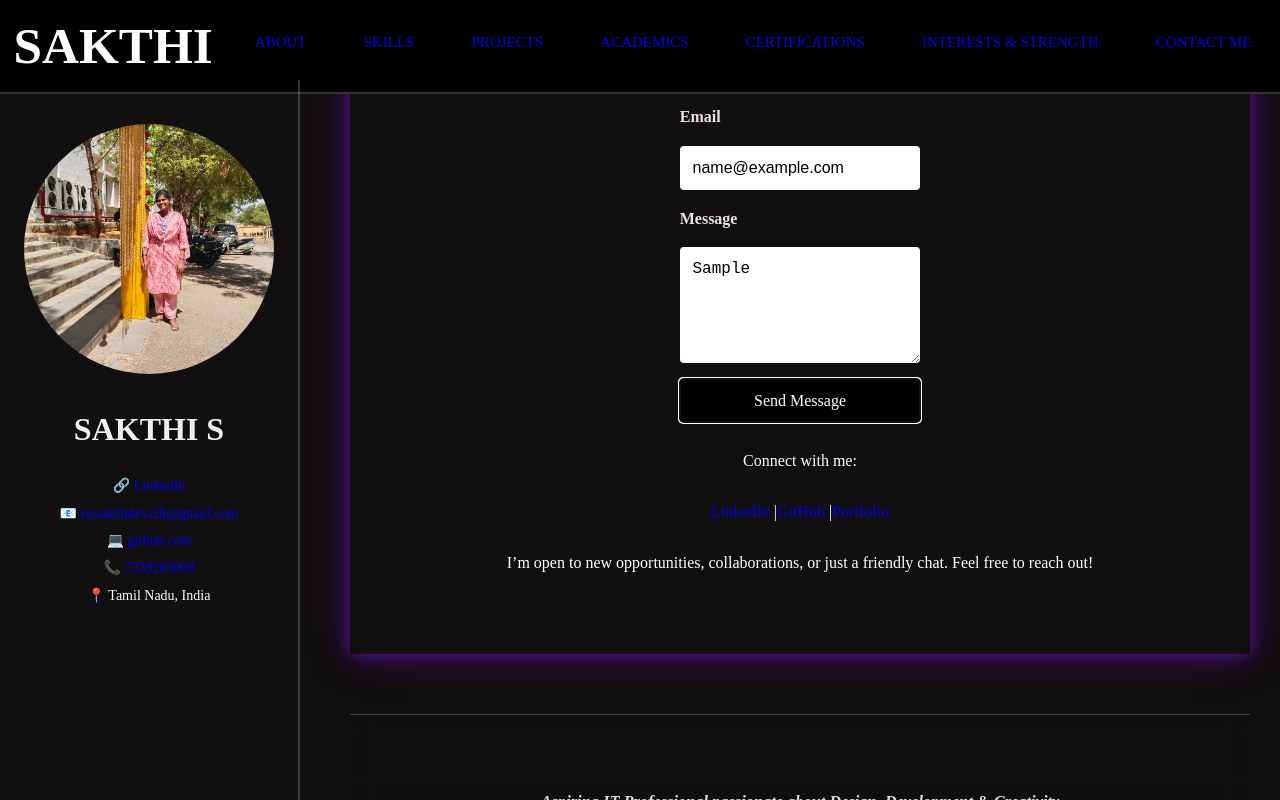
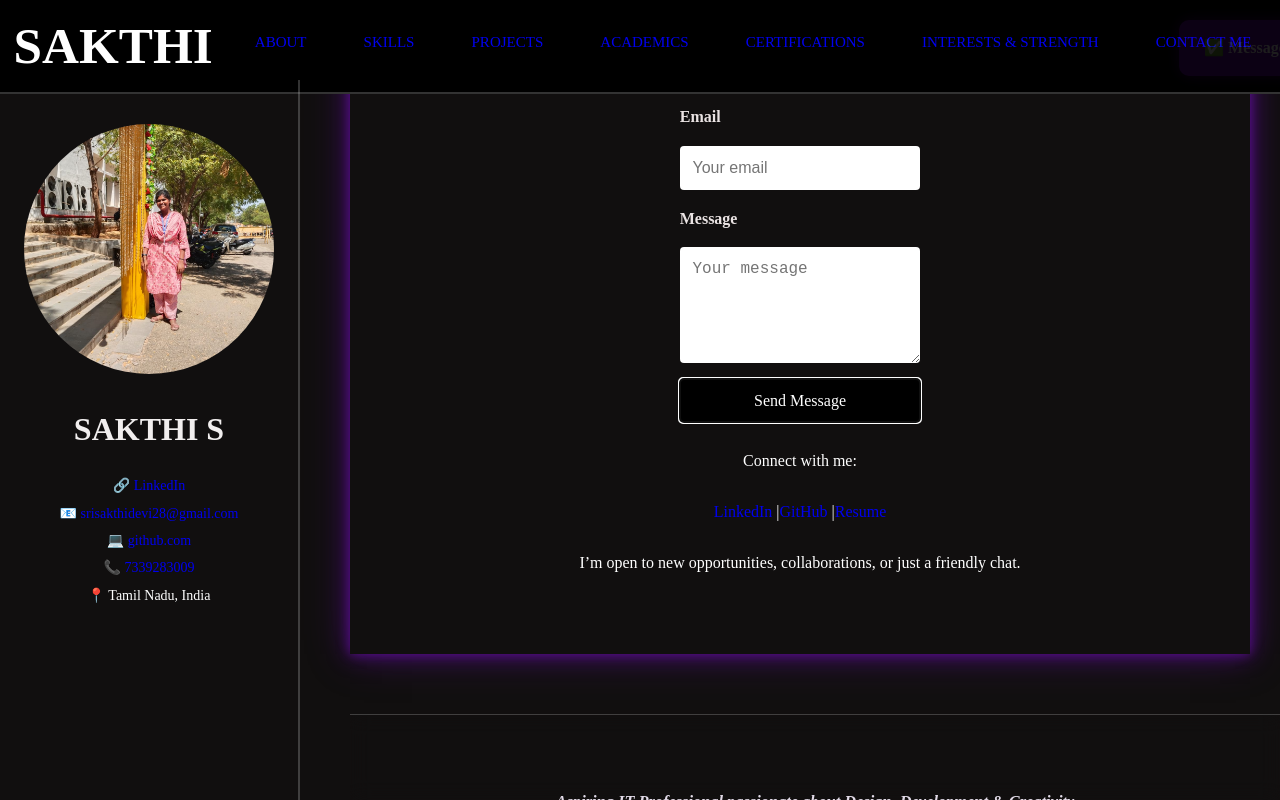
Before and after one commit to sakthi874/My-Portfolio, a React (Vite) app: page / in a window 1280 px wide. Both pictures are taken after typing "Sample", "name@example.com", "Sample" into the empty fields and a click on the button "Send Message". Shown: the part 5631-6431 px from the top of the page. Built offline with nearby package versions, Linux system fonts and the light colour scheme.

Commit message:
Initial commit

```diff
--- a/src/components/Contact.jsx
+++ b/src/components/Contact.jsx
@@ -1,51 +1,104 @@
 import './contact.css';
+import { useState } from "react";
 
 function Contact() {
+
+  const [form, setForm] = useState({
+    name: "",
+    email: "",
+    message: ""
+  });
+
+  const [success, setSuccess] = useState(false);
+
+  const handleSubmit = (e) => {
+    e.preventDefault();
+
+    if (!form.name || !form.email || !form.message) {
+      alert("Please fill all fields");
+      return;
+    }
+
+    // ✅ Show success popup
+    setSuccess(true);
+
+    // ✅ Clear form
+    setForm({
+      name: "",
+      email: "",
+      message: ""
+    });
+
+    // ⏳ Auto close popup after 3 sec
+    setTimeout(() => {
+      setSuccess(false);
+    }, 3000);
+  };
+
   return (
     <section id="contact">
       <h2><u>Contact Me</u></h2>
 
+      <form className="contact-form" onSubmit={handleSubmit}>
 
+        <label>Name</label>
+        <input
+          type="text"
+          placeholder="Your name"
+          value={form.name}
+          onChange={(e) => setForm({...form, name: e.target.value})}
+        />
 
-      {/* 🔥 CONTACT INFO */}
+        <label>Email</label>
+        <input
+          type="email"
+          placeholder="Your email"
+          value={form.email}
+          onChange={(e) => setForm({...form, email: e.target.value})}
+        />
 
+        <label>Message</label>
+        <textarea
+          rows="5"
+          placeholder="Your message"
+          value={form.message}
+          onChange={(e) => setForm({...form, message: e.target.value})}
+        ></textarea>
 
-      {/* 🔥 FORM */}
-      <form className="contact-form">
-        <label htmlFor="name">Name</label>
-        <input type="text" id="name" placeholder="Your name" required />
+        <button type="submit">Send Message</button>
+      </form>
 
-        <label htmlFor="email">Email</label>
-        <input type="email" id="email" placeholder="Your email" required />
+      {/* ✅ SUCCESS POPUP */}
+      {success && (
+        <div className="popup">
+          <p>✅ Message Sent Successfully!</p>
+        </div>
+      )}
 
-        <label htmlFor="message">Message</label>
-        <textarea rows="5" placeholder="Your message" required></textarea>
+      <br />
 
-        <button
-          type="button"
-          onClick={() => alert("Thank you for contacting me!")}
-        >
-          Send Message
-        </button>
-      </form>
-<br></br>
-      {/* 🔥 SOCIAL LINKS */}
       <div className="contact-social">
-        <p>Connect with me:</p><br></br>
+        <p>Connect with me:</p><br />
+
         <a href="https://www.linkedin.com/in/sakthi-s-01711a248/" target="_blank" rel="noopener noreferrer">
           LinkedIn
         </a> |
+
         <a href="https://github.com/sakthi874/" target="_blank" rel="noopener noreferrer">
           GitHub
         </a> |
-        <a href="https://sakthi-s.github.io/portfolio/" target="_blank" rel="noopener noreferrer">
-          Portfolio
+
+        <a href="/Resume.pdf" target="_blank" rel="noopener noreferrer">
+          Resume
         </a>
-      </div><br></br>
-       <p className="contact-subtitle">
+      </div>
+
+      <br />
+
+      <p className="contact-subtitle">
         I’m open to new opportunities, collaborations, or just a friendly chat.
-        Feel free to reach out!
       </p>
+
     </section>
   );
 }
--- a/src/components/Projects.jsx
+++ b/src/components/Projects.jsx
@@ -1,11 +1,27 @@
 import './project.css';
 function Projects() {
-  const projects = [
-    { title: "E-Commerce Website", tech: "HTML, CSS, SQL" },
-    { title: "Customer Feedback System", tech: "HTML, CSS, SQL" },
-    { title: "Expense Tracker", tech: "HTML, CSS, JS, Flask (Python)" },
-    { title: "Heart Disease Impact Analysis", tech: "HTML, CSS, JS, ML (Python)" }
-  ];
+ const projects = [
+  {
+    title: "🛒 E-Commerce Website",
+    description: "Developed a responsive e-commerce platform to display products and provide a smooth shopping experience.",
+    tech: "HTML, CSS, SQL"
+  },
+  {
+    title: "💬 Customer Feedback System",
+    description: "Built a system to collect and manage customer feedback, helping improve services based on user input.",
+    tech: "HTML, CSS, SQL"
+  },
+  {
+    title: "💰 Expense Tracker",
+    description: "Created a web application to track daily expenses and help users manage their budget effectively.",
+    tech: "HTML, CSS, JS, Flask (Python)"
+  },
+  {
+    title: "❤️ Heart Disease Impact Analysis",
+    description: "Developed a machine learning project to analyze health data and predict Other Organ risks.",
+    tech: "HTML, CSS, JS, ML (Python)"
+  }
+];
 
   return (
     <section id="projects">
@@ -16,6 +32,7 @@ function Projects() {
       <div key={index} className="project-card">   {/* ✅ added */}
         <h3>{proj.title}</h3>
         <p>{proj.tech}</p>
+        <p>{proj.description}</p>
       </div>
     ))}
   </div>
--- a/src/components/contact.css
+++ b/src/components/contact.css
@@ -61,6 +61,40 @@ button {
 button:hover {
   background: linear-gradient(to right, #141414, #a056de);
 }
+/* 🔥 POPUP STYLE */
+.popup {
+  position: fixed;
+  top: 20px;
+  right: 20px;
+  background: #6a0dad;
+  color: white;
+  padding: 15px 25px;
+  border-radius: 10px;
+  font-weight: bold;
+  box-shadow: 0 0 15px rgba(106, 13, 173, 0.7);
+
+  animation: slideIn 0.5s ease, fadeOut 0.5s ease 2.5s;
+}
+
+/* 🔥 SLIDE IN */
+@keyframes slideIn {
+  from {
+    transform: translateX(200px);
+    opacity: 0;
+  }
+  to {
+    transform: translateX(0);
+    opacity: 1;
+  }
+}
+
+/* 🔥 FADE OUT */
+@keyframes fadeOut {
+  to {
+    opacity: 0;
+    transform: translateX(200px);
+  }
+}
 /* RESPONSIVE */
 @media (max-width: 900px) {
   .projects-container {
```
Also changed, not shown: 1 other file (tests, documents, lock files or other folders).
